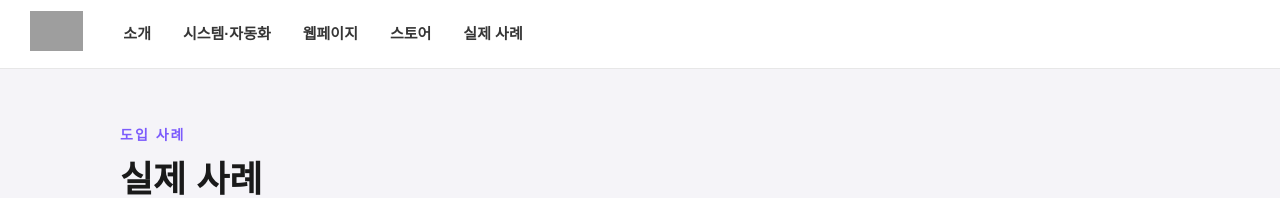
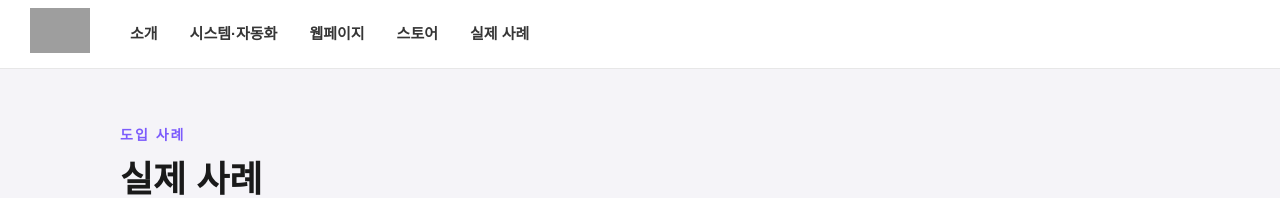
Before and after one commit to nsdlab26/blog, a Jekyll site: the page built from index.html, in a window 1280 px wide. Shown: the top 198 px of the page. Built offline with Jekyll 4.4.1, drawn with Linux system fonts in a browser that asks for light colours; a file with an impossible date is left out; grey boxes are pictures that could not be loaded.

Commit message:
Update default.html

```diff
--- a/_layouts/default.html
+++ b/_layouts/default.html
@@ -21,7 +21,7 @@
     padding: 0 30px;
     justify-content: flex-start;
   }
-  .logo img { height: 40px; }
+  .logo img { height: 45px; }
   nav { margin-left: 40px; display: flex; gap: 32px; align-items: center; }
   nav .nav-item { position: relative; height: 69px; display: flex; align-items: center; }
   nav .nav-item > a { font-size: 15px; color: #363636; font-weight: 700; padding: 4px 0; display: block; }
```
